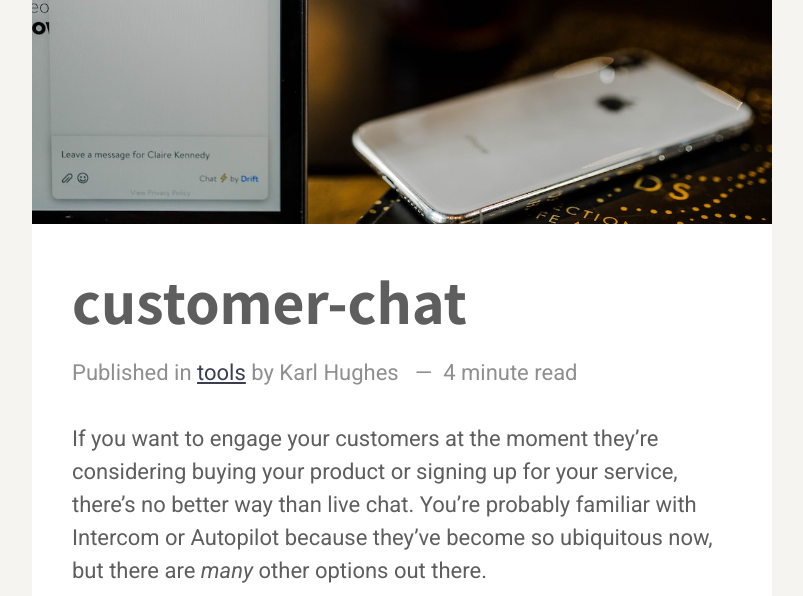
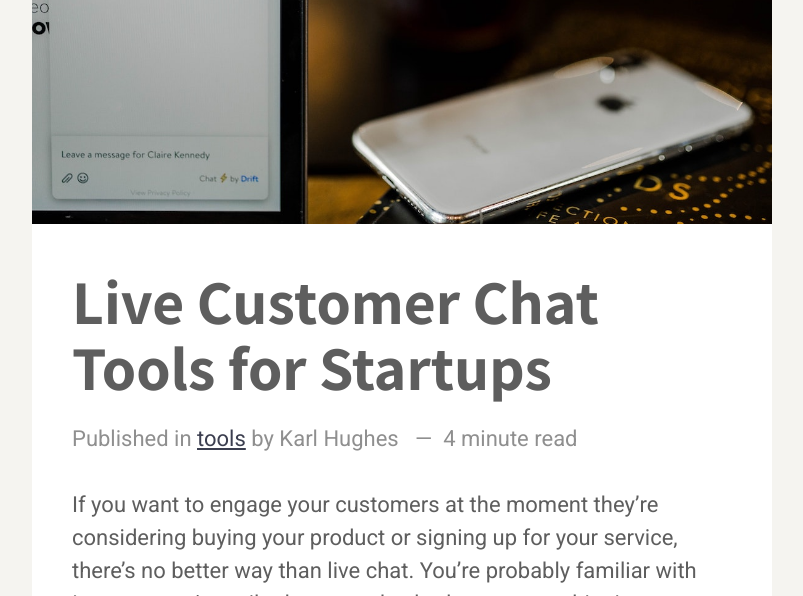
Before and after one commit to karllhughes/learn, a Jekyll site: the page built from _posts/2020-12-20-customer-chat.md, in a window 1280 px wide and 900 px high, scrolled down 319 px, cut to the strip 0-596 px from the top of the window. Shown: the whole strip, without its empty margins (238-1041 px from the left). Built offline with Jekyll 4.4.1, drawn with Linux system fonts in a browser that asks for light colours; a script that is not in the unit is left out.

Commit message:
Update Posts “2020-12-20-customer-chat”

```diff
--- a/_posts/2020-12-20-customer-chat.md
+++ b/_posts/2020-12-20-customer-chat.md
@@ -1,6 +1,6 @@
 ---
 layout: post
-title: customer-chat
+title: Live Customer Chat Tools for Startups
 description: If you want to engage your customers at the moment they're
   considering buying your product or signing up for your service, there's no
   better way than live chat.
```
